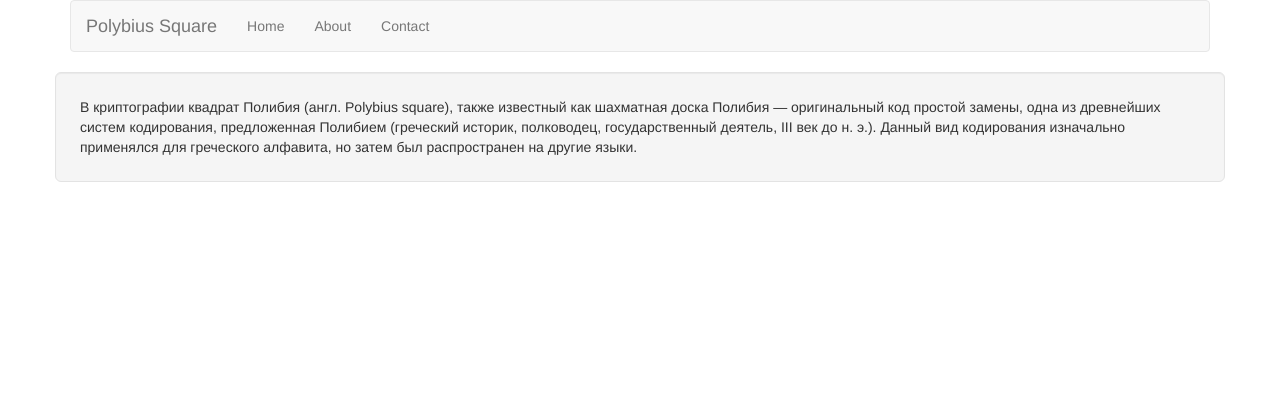
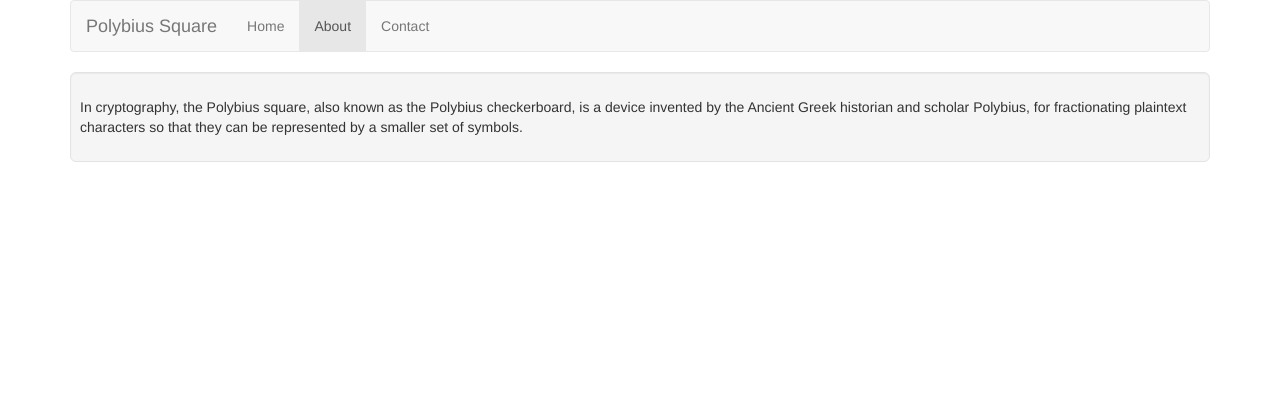
Before and after one commit to InfiniteLegend/polybius_square, a Flask app: page /about in a window 1280 px wide. Shown: the top 420 px of the page. Run offline with Flask 2, Linux system fonts and the light colour scheme; some libraries are stand-ins or nearby versions.

Commit message:
fix frontend

```diff
--- a/app/static/js/main.js
+++ b/app/static/js/main.js
@@ -1,8 +1,10 @@
 var start_coding = function() {
-    var data = {
-        "text": $("#text1").val(),
-        "password": $("#password").val()
-    };
+    var data = {"text": $("#text1").val()};
+
+    if($("#check-pwd").is(':checked')) {
+        data["password"] = $("#password").val();
+    }
+
     if($("#decode-radio").is(':checked')) {
         send_request("/api/decode", data);
     }
@@ -26,3 +28,14 @@ var send_request = function(url, data) {
         }
     });
 };
+
+
+var password_tugle = function(elem) {
+    if($(elem).is(':checked')) {
+        $("#password").prop('disabled', false);
+    }
+    else {
+        $("#password").prop('disabled', true);
+        $("#password").prop('value', "");
+    }
+};
--- a/app/templates/base.html
+++ b/app/templates/base.html
@@ -33,9 +33,9 @@
             <!-- Collect the nav links, forms, and other content for toggling -->
             <div class="collapse navbar-collapse" id="bs-example-navbar-collapse-1">
                 <ul class="nav navbar-nav">
-                    <li {% if page == "HOME" %} class="active" {% endif %}><a href="/index">Home</a></li>
-                    <li {% if page == "ABOUT" %} class="active" {% endif %}><a href="/about">About</a></li>
-                    <li {% if page == "CONTACTS" %} class="active" {% endif %}><a href="/contact">Contact</a></li>
+                    <li {% if title == "Home" %} class="active" {% endif %}><a href="/index">Home</a></li>
+                    <li {% if title == "About" %} class="active" {% endif %}><a href="/about">About</a></li>
+                    <li {% if title == "Contacts" %} class="active" {% endif %}><a href="/contact">Contact</a></li>
 
                 </ul>
             </div><!-- /.navbar-collapse -->
--- a/app/templates/index.html
+++ b/app/templates/index.html
@@ -16,13 +16,13 @@
                             </div>
                             <div class="form-group">
                                 <div class="checkbox col-sm-5 col-md-offset-4">
-                                    <label><input type="checkbox" id="check-pwd" value="">Use password</label>
+                                    <label><input type="checkbox" id="check-pwd" value="" onclick="password_tugle(this);">Use password</label>
                                 </div>
                             </div>
                             <div class="form-group">
-                                <label class="control-label col-sm-4" for="password">Password:</label>
+                                <label class="control-label col-sm-4" for="password" >Password:</label>
                                 <div class="col-sm-8">
-                                    <input type="password" class="form-control" id="password"
+                                    <input type="password" class="form-control" id="password" disabled="disabled"
                                            placeholder="Enter password">
                                 </div>
                             </div>
--- a/app/templates/info.html
+++ b/app/templates/info.html
@@ -2,9 +2,12 @@
 
 {% block content %}
     <div class="container">
-        <div class="row">
-            <div class="well well-lg">
-                В криптографии квадрат Полибия (англ. Polybius square), также известный как шахматная доска Полибия — оригинальный код простой замены, одна из древнейших систем кодирования, предложенная Полибием (греческий историк, полководец, государственный деятель, III век до н. э.). Данный вид кодирования изначально применялся для греческого алфавита, но затем был распространен на другие языки.
+        <div class="well well-lg">
+{#            <div class="row">#}
+{#                В криптографии квадрат Полибия (англ. Polybius square), также известный как шахматная доска Полибия — оригинальный код простой замены, одна из древнейших систем кодирования, предложенная Полибием (греческий историк, полководец, государственный деятель, III век до н. э.). Данный вид кодирования изначально применялся для греческого алфавита, но затем был распространен на другие языки.#}
+{#            </div>#}
+            <div class="row">
+                In cryptography, the Polybius square, also known as the Polybius checkerboard, is a device invented by the Ancient Greek historian and scholar Polybius, for fractionating plaintext characters so that they can be represented by a smaller set of symbols.
             </div>
         </div>
     </div>
```
